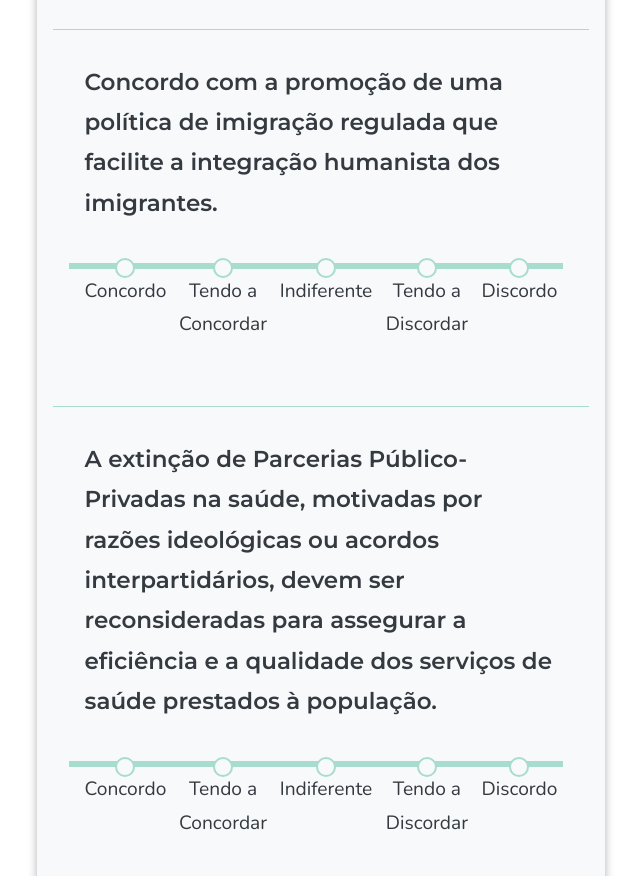
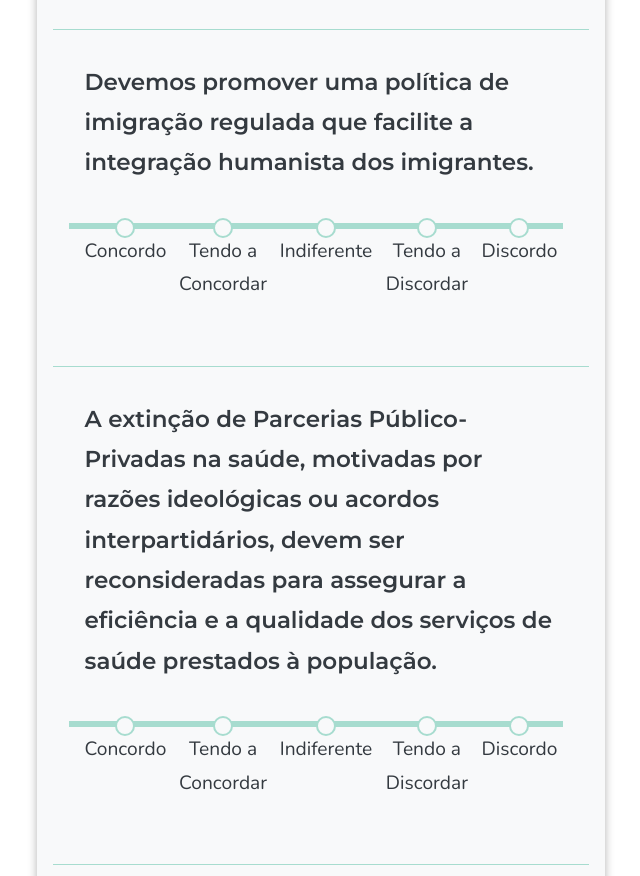
Before and after one commit to tomas-antunes/adcompativel, a plain HTML site: page formulario.html in a window 1280 px wide. Shown: the part 2373-3249 px from the top of the page, without its empty margins (319-959 px from the left). Drawn offline with nearby package versions, Linux system fonts and the light colour scheme.

Commit message:
Update formulario.html

```diff
--- a/formulario.html
+++ b/formulario.html
@@ -86,7 +86,7 @@
           </div>
 
           <div class="likert">
-            <label class="question">Concordo com a promoção de uma política de imigração regulada que facilite a integração humanista dos imigrantes.</label>
+            <label class="question">Devemos promover uma política de imigração regulada que facilite a integração humanista dos imigrantes.</label>
             <ul>
               <li><label class="selectable"><input type="radio" name="likert-6" value="8"> Concordo</label></li>
               <li><label class="selectable"><input type="radio" name="likert-6" value="6"> Tendo a Concordar</label></li>
```
